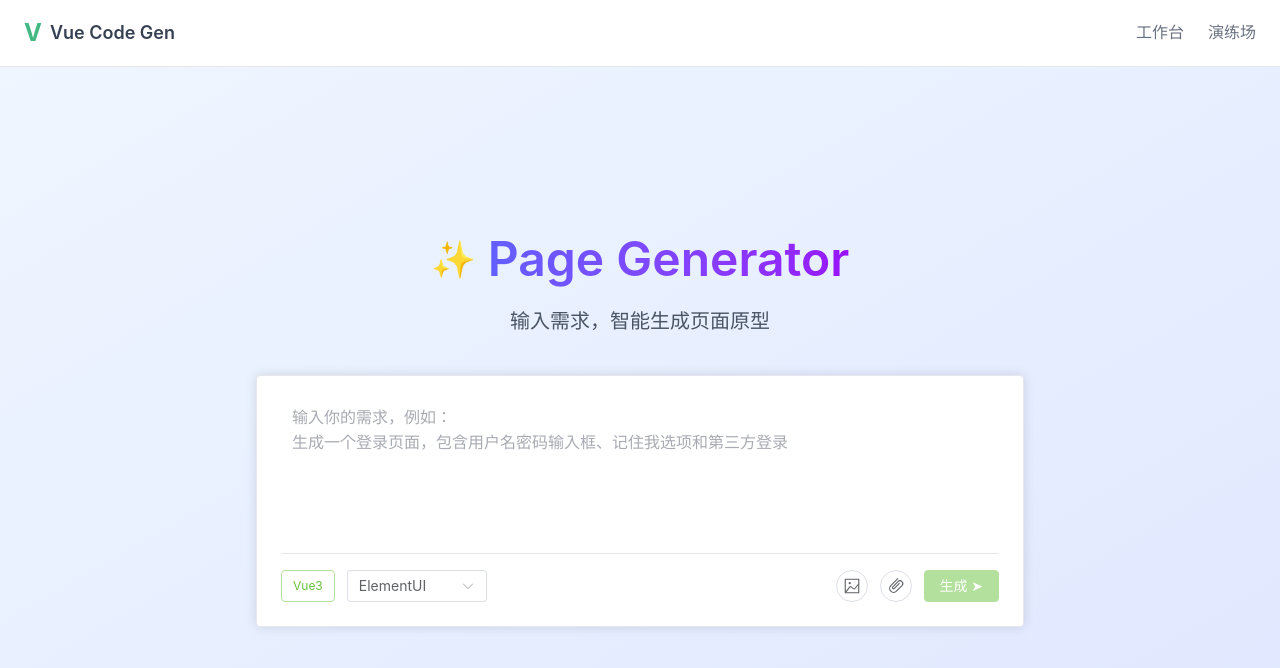
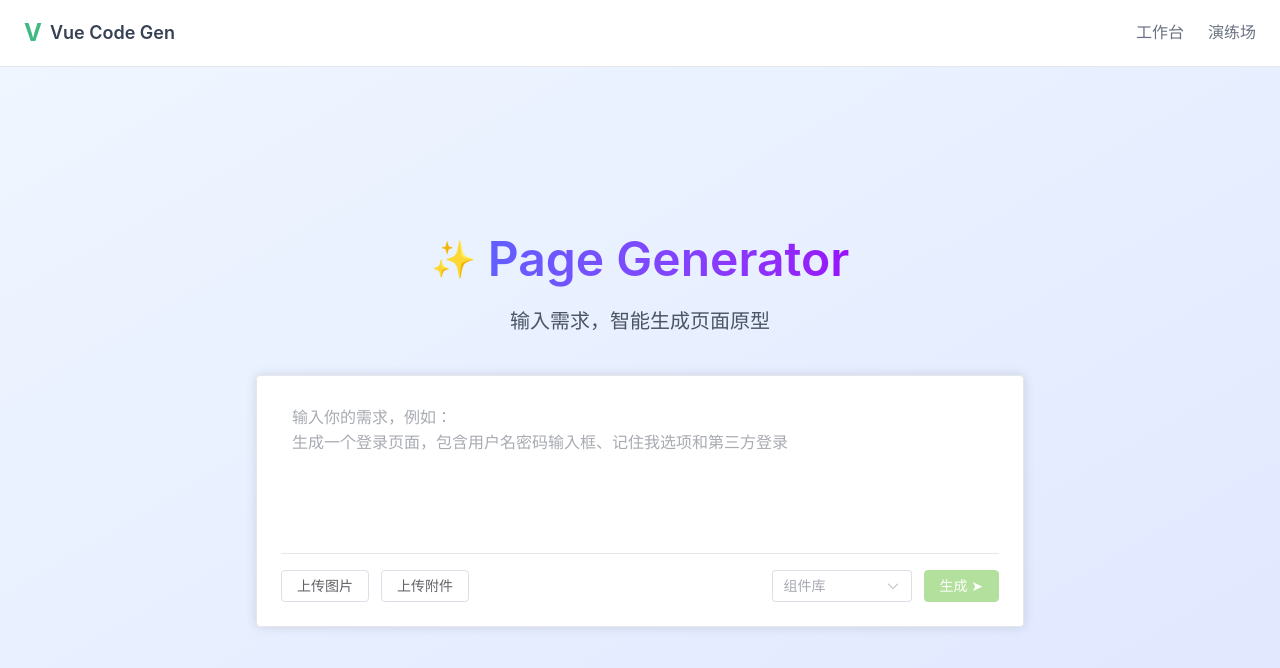
Before and after one commit to MHnanyu/vue-code-gen, a Vue app: page / in a window 1280 px wide. Shown: the top 668 px of the page. Built offline with nearby package versions, Linux system fonts and the light colour scheme.

Commit message:
chore: update API port to 8002 and improve UI layout
- Change API_BASE and vite proxy from 8001 to 8002
- Refactor HomeView: move upload buttons to left with text labels, move lib select to right
- ResultPanel: enhance live stage loading state handling
- Add default lib fallback when none selected

```diff
--- a/src/api/index.ts
+++ b/src/api/index.ts
@@ -1,6 +1,6 @@
 import type { ProjectFile, ComponentLib, Stages, StepMessage } from '@/types'
 
-export const API_BASE = 'http://localhost:8001'
+export const API_BASE = 'http://localhost:8002'
 
 interface ApiResponse<T> {
   code: number
--- a/src/components/ResultPanel.vue
+++ b/src/components/ResultPanel.vue
@@ -102,8 +102,8 @@
             :label="stage._label"
             :name="stage._key"
           >
-            <div class="stage-content" v-memo="[stage._key, getStageVueFiles(stage._key), getStageMarkdownContent(stage._key)]">
-              <template v-if="stage._key.endsWith('_live')">
+            <div class="stage-content" v-memo="[stage._key, getStageVueFiles(stage._key), getStageMarkdownContent(stage._key), stage.status]">
+              <template v-if="stage._key.endsWith('_live') && stage.status === 'running'">
                 <el-skeleton :loading="true" animated>
                   <template #template>
                     <div class="stage-live-placeholder">
@@ -112,6 +112,12 @@
                     </div>
                   </template>
                 </el-skeleton>
+              </template>
+              <template v-else-if="stage._key.endsWith('_live') && stage.status !== 'running' && stage.status !== 'pending' && !getStageMarkdownContent(stage._key) && !getStageVueFiles(stage._key)">
+                <div class="stage-live-placeholder">
+                  <el-icon class="is-loading" :size="28"><Loading /></el-icon>
+                  <span>加载中...</span>
+                </div>
               </template>
               <MarkdownPreview
                 v-else-if="getStageOutputType(stage.stageName) === 'markdown'"
@@ -394,8 +400,7 @@ watch(() => chatStore.stageProgresses.map(s => `${s.stageName}:${s.status}`).joi
 
   if (chatStore.isStreaming) {
     for (const progress of chatStore.stageProgresses) {
-      if (['generation', 'optimization', 'iteration'].includes(progress.stageName)
-          && progress.status !== 'running' && progress.status !== 'pending'
+      if (progress.status !== 'running' && progress.status !== 'pending'
           && chatStore.stagePreviewMap.has(progress.stageName)) {
         const liveKey = progress.stageName + '_live'
         if (!stageContentCache.value.has(liveKey) && !stageLoadingMap.value.get(liveKey)) {
--- a/src/views/HomeView.vue
+++ b/src/views/HomeView.vue
@@ -58,16 +58,6 @@
 
         <div class="flex justify-between items-center mt-4 pt-4 border-t border-gray-200">
           <div class="flex gap-3 items-center">
-            <el-tag type="success" effect="plain" size="large">Vue3</el-tag>
-            <el-select v-model="selectedLib" style="width: 140px">
-              <el-option label="ElementUI" value="ElementUI" />
-              <el-option label="AUI" value="aui" />
-              <el-option label="CcUI" value="ccui" />
-            </el-select>
-          </div>
-
-          <div class="flex items-center gap-3">
-            <el-tooltip content="上传图片" placement="top">
             <el-upload
               v-model:file-list="imageList"
               :auto-upload="false"
@@ -76,12 +66,8 @@
               :show-file-list="false"
               :on-change="handleImageChange"
             >
-                <el-button circle>
-                  <el-icon size="18"><Picture /></el-icon>
-                </el-button>
+              <el-button>上传图片</el-button>
             </el-upload>
-            </el-tooltip>
-            <el-tooltip content="上传附件" placement="top">
             <el-upload
               v-model:file-list="attachList"
               :auto-upload="false"
@@ -90,12 +76,16 @@
               :show-file-list="false"
               :on-change="handleAttachChange"
             >
-                <el-button circle>
-                  <el-icon size="18"><Paperclip /></el-icon>
-                </el-button>
+              <el-button>上传附件</el-button>
             </el-upload>
-            </el-tooltip>
+          </div>
 
+          <div class="flex items-center gap-3">
+            <el-select v-model="selectedLib" placeholder="组件库" style="width: 140px">
+              <el-option label="ElementUI" value="ElementUI" />
+              <el-option label="AUI" value="aui" />
+              <el-option label="CcUI" value="ccui" />
+            </el-select>
             <el-button type="success" :loading="loading" :disabled="!canGenerate" @click="handleGenerate">
               生成 ➤
             </el-button>
@@ -113,13 +103,13 @@ import { useChatStore } from '@/stores/chat'
 import { uploadFiles as apiUploadFiles, type Attachment } from '@/api'
 import type { ComponentLib } from '@/types'
 import type { UploadFile, UploadUserFile } from 'element-plus'
-import { Paperclip, Picture, Document, Close } from '@element-plus/icons-vue'
+import { Document, Close } from '@element-plus/icons-vue'
 
 const router = useRouter()
 const chatStore = useChatStore()
 
 const prompt = ref('')
-const selectedLib = ref('ElementUI')
+const selectedLib = ref('')
 const loading = ref(false)
 const imageList = ref<UploadUserFile[]>([])
 const attachList = ref<UploadUserFile[]>([])
@@ -186,7 +176,7 @@ async function handleGenerate() {
 
     const sessionId = await chatStore.createSessionRemote(
       prompt.value.slice(0, 30) || `基于${attachments.length}个文件生成`,
-      selectedLib.value as ComponentLib
+      (selectedLib.value || 'ElementUI') as ComponentLib
     )
     if (sessionId) {
       router.push({ path: '/workspace', query: { session_id: sessionId } })
--- a/vite.config.ts
+++ b/vite.config.ts
@@ -17,11 +17,11 @@ export default defineConfig({
     open: true,
     proxy: {
       '/api/generate': {
-        target: 'http://localhost:8001',
+        target: 'http://localhost:8002',
         changeOrigin: true,
       },
       '/output': {
-        target: 'http://localhost:8001',
+        target: 'http://localhost:8002',
         changeOrigin: true,
       },
     },
```
Lines whose indentation alone changed are shown as unchanged.
